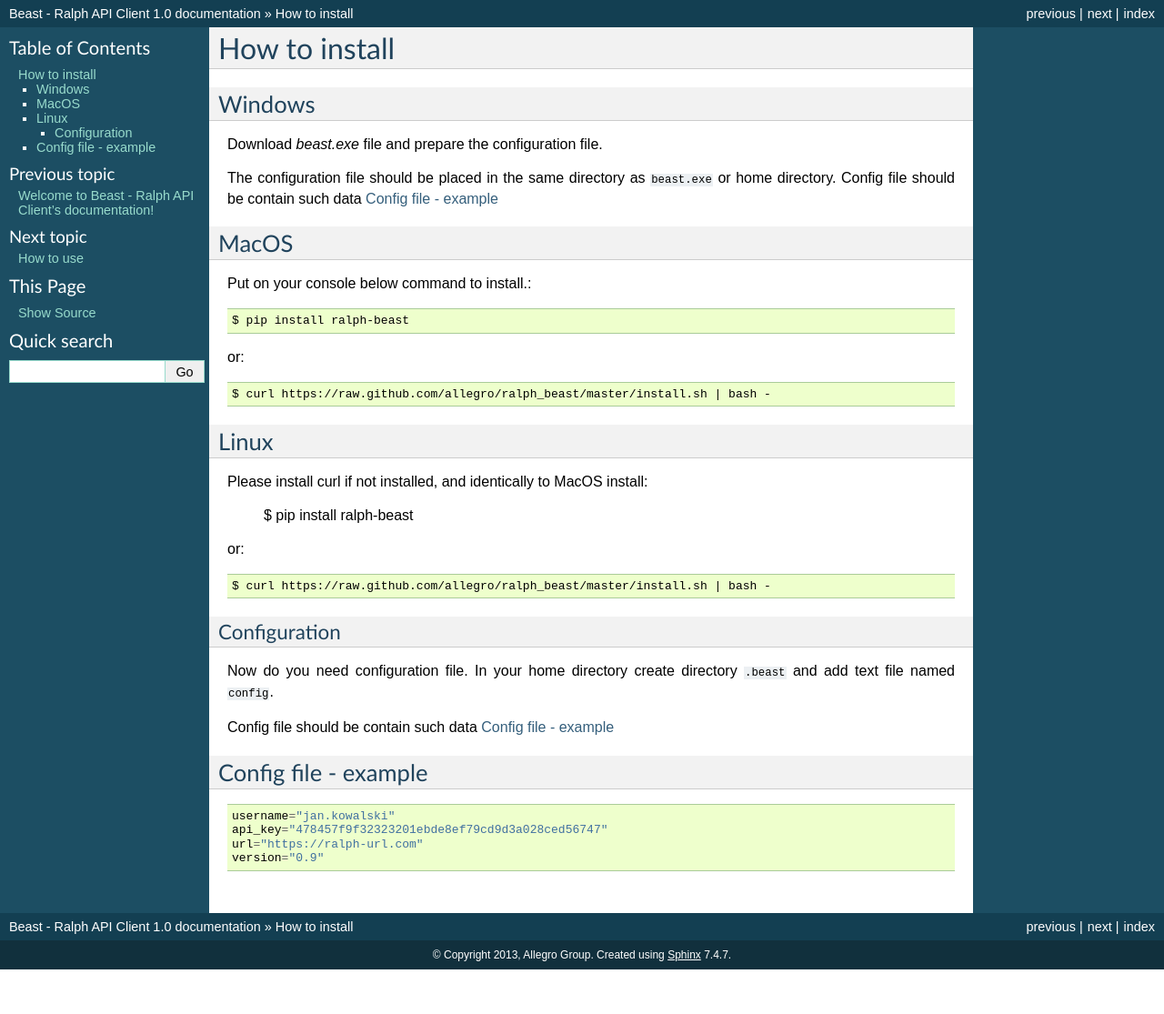
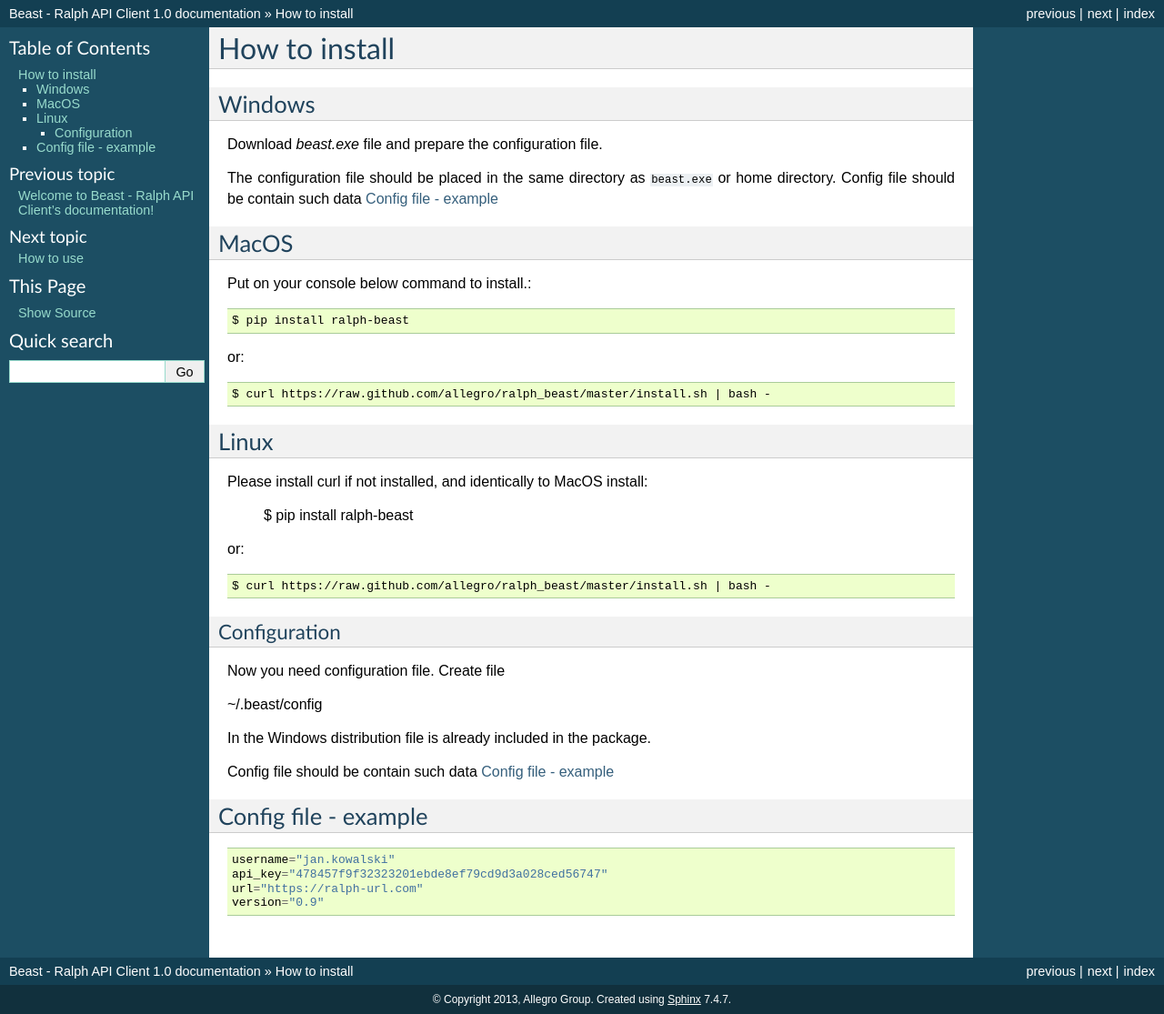
Before and after one commit to allegro/ralph-cli, a Sphinx documentation site: the page built from doc/install.rst, in a window 1280 px wide. Shown: the whole page at 91% size. Built offline with Sphinx 7.4.7, drawn with Linux system fonts in a browser that asks for light colours; before the commit the page ends 1066 px from its top, so only the background shows below that.

Commit message:
Update install.rst

```diff
--- a/doc/install.rst
+++ b/doc/install.rst
@@ -43,8 +43,11 @@
 Configuration
 =============
 
-Now do you need configuration file. In your home directory create directory
-``.beast`` and add text file named ``config``.
+Now you need configuration file. Create file
+
+~/.beast/config
+
+In the Windows distribution file is already included in the package.
 
 Config file should be contain such data  :ref:`config_file`
 
```
